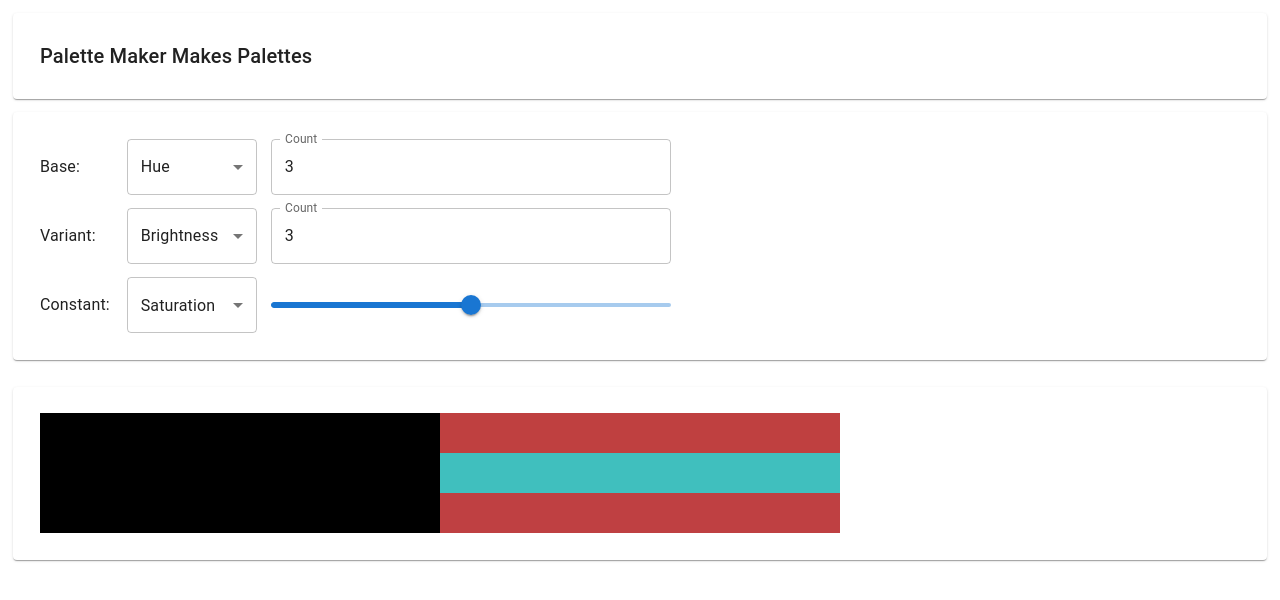
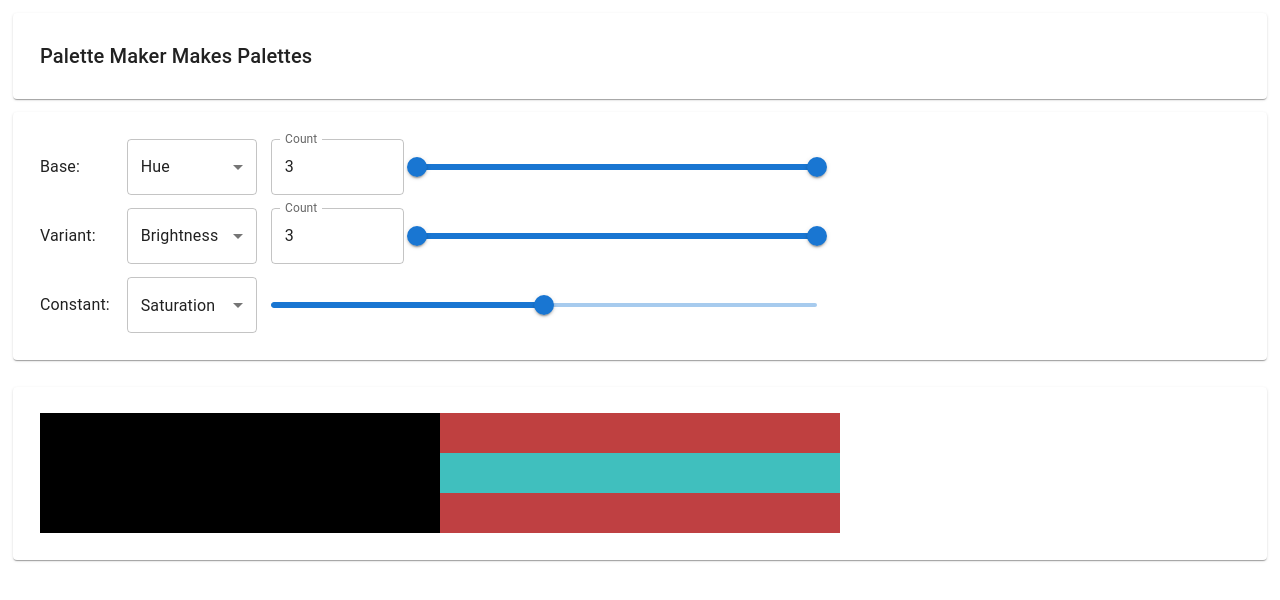
Before and after one commit to davor-skontra/pmmp, a React (Create React App) app: page / in a window 1280 px wide. Shown: the top 600 px of the page. Built offline with nearby package versions, Linux system fonts and the light colour scheme.

Commit message:
Add ranges for base and variant

```diff
--- a/src/App.tsx
+++ b/src/App.tsx
@@ -5,6 +5,7 @@ import ColorPropertySelector from "./ColorPropertySelector";
 import {calculateColors, ColorCalculationSettings, ColorProperty} from "./palette-engine";
 import _ from 'lodash'
 import ColorPropertyConstantSelector from "./ColorPropertyConstantSelector";
+import ColorPropertyRange from "./color-property-range";
 
 const cardStyle: CSSProperties = {
     margin: '10pt',
@@ -14,14 +15,20 @@ const cardStyle: CSSProperties = {
 }
 
 function App() {
+
+    const maxFor = (property: ColorProperty) => property === ColorProperty.Hue ? 359 : 100
+
     const [baseSelection, setBaseSelection] = useState(ColorProperty.Hue)
+    const [baseValue, setBaseValue] = useState(3)
+    const [baseRange, setBaseRange] = useState(new ColorPropertyRange(0, maxFor(baseSelection)))
+
     const [variantSelection, setVariantSelection] = useState(ColorProperty.Brightness)
+    const [variantValue, setVariantValue] = useState(3)
+    const [variantRange, setVariantRange] = useState(new ColorPropertyRange(0, maxFor(variantSelection)))
+
     const [constantSelection, setConstantSelection] = useState(ColorProperty.Saturation)
-    const [baseValue, setBaseValue] = useState(3)
-    const [variantValue, setVariantValue] = useState(3)
     const [constantValue, setConstantValue] = useState(50) // Middle value (between 0 and 100) for constant
 
-    const maxFor = (property: ColorProperty) => property === ColorProperty.Hue ? 359 : 100
 
     const settings: ColorCalculationSettings = {
         baseColorProperty: baseSelection,
@@ -30,10 +37,10 @@ function App() {
         variantValue: variantValue,
         constantColorProperty: constantSelection,
         constantValue: constantValue,
-        baseMax: maxFor(baseSelection),
-        baseMin: 0,
-        variantMax: maxFor(variantSelection),
-        variantMin: 0,
+        baseMax: baseRange.max,
+        baseMin: baseRange.min,
+        variantMax: variantRange.max,
+        variantMin: variantRange.min,
     }
 
     const amountOfColorProperties = 3
@@ -67,6 +74,9 @@ function App() {
                     defaultValue={baseValue}
                     onOptionChange={setBaseSelection}
                     onValueChange={setBaseValue}
+                    possibleMax={maxFor(baseSelection)}
+                    defaultSelectedRange={new ColorPropertyRange(0, maxFor(baseSelection))}
+                    onRangeChange={r => setBaseRange(r)}
                 />
                 <ColorPropertySelector
                     title={'Variant:'}
@@ -74,6 +84,9 @@ function App() {
                     defaultValue={variantValue}
                     onOptionChange={setVariantSelection}
                     onValueChange={setVariantValue}
+                    possibleMax={maxFor(variantSelection)}
+                    defaultSelectedRange={new ColorPropertyRange(0, maxFor(variantSelection))}
+                    onRangeChange={r => setVariantRange(r)}
                 />
                 <ColorPropertyConstantSelector
                     title={`Constant:`}
--- a/src/ColorPropertyConstantSelector.tsx
+++ b/src/ColorPropertyConstantSelector.tsx
@@ -1,4 +1,4 @@
-import {Slider, SliderProps, TextField} from '@mui/material';
+import {Slider, SliderProps} from '@mui/material';
 import ColorPropertySelectorBase, {ColorPropertySelectorProps} from "./ColorPropertySelectorBase";
 
 type SliderColorPropertySelectorProps = ColorPropertySelectorProps & SliderProps
@@ -6,7 +6,7 @@ type SliderColorPropertySelectorProps = ColorPropertySelectorProps & SliderProps
 function renderSlider(p: SliderColorPropertySelectorProps, defaultValue: number, onValueChange: (value: number) => void) {
     return (
         <Slider
-            style={{width: '100%', maxWidth: '300pt'}} {...p}
+            style={{width: '100%', maxWidth: '410pt'}} {...p}
             onChange={(e, v )=> p.onValueChange(v as number)}
             step={1}
             defaultValue={defaultValue}
--- a/src/ColorPropertySelector.tsx
+++ b/src/ColorPropertySelector.tsx
@@ -1,22 +1,44 @@
-import {TextField} from '@mui/material';
+import {Slider, TextField} from '@mui/material';
 import ColorPropertySelectorBase, {ColorPropertySelectorProps} from "./ColorPropertySelectorBase";
+import ColorPropertyRange from "./color-property-range";
 
-function renderTextField(defaultValue: number, onValueChange: (value: number) => void) {
+function renderTextField(defaultValue: number, onValueChange: (value: number) => void, rp: RangeProperties) {
     return (
+        <>
             <TextField
-            style={{width: '100%', maxWidth: '300pt'}}
+                style={{width: '20%', maxWidth: '100pt'}}
                 type={'number'}
                 inputProps={{inputMode: 'numeric'}}
                 label={'Count'}
                 onChange={e => onValueChange(Number(e.target.value))}
                 defaultValue={defaultValue}
             />
+            <Slider
+                style={{width: '80%', maxWidth: '300pt'}}
+                defaultValue={[0, rp.possibleMax]}
+                onChange={ (e, v) => {
+                    const [min, max] = v as number[];
+                    rp.onRangeChange(new ColorPropertyRange(min, max));
+                }}
+            />
+        </>
     )
 }
 
-function ColorPropertySelector(p: ColorPropertySelectorProps) {
+interface RangeProperties {
+    possibleMax: number;
+    defaultSelectedRange: ColorPropertyRange;
+    onRangeChange: (rp: ColorPropertyRange) => void;
+}
+
+function ColorPropertySelector(
+    p: ColorPropertySelectorProps & RangeProperties
+) {
+    const rightSideFactory = (defaultValue: number, onChange: (value: number) => void) =>
+        renderTextField(defaultValue, onChange, p);
+
     return (
-        <ColorPropertySelectorBase{...p} rightElement={renderTextField}/>
+        <ColorPropertySelectorBase{...p} rightElement={rightSideFactory} />
     )
 }
 
--- /dev/null
+++ b/src/color-property-range.ts
@@ -0,0 +1,21 @@
+import {ColorProperty} from "./palette-engine";
+
+export default class ColorPropertyRange {
+    public min: number;
+    public max: number;
+
+    constructor(min: number, max: number) {
+        this.min = min;
+        this.max = max;
+    }
+
+    public withMin = (min: number): ColorPropertyRange => {
+        this.min = min;
+        return this;
+    }
+
+    public withMax = (max: number): ColorPropertyRange => {
+        this.max = max;
+        return this;
+    }
+}
```
Lines whose indentation alone changed are shown as unchanged.
